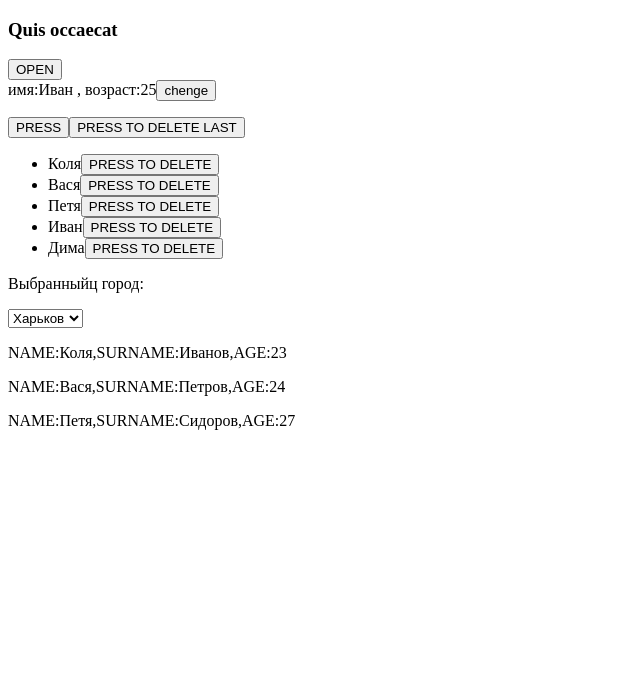
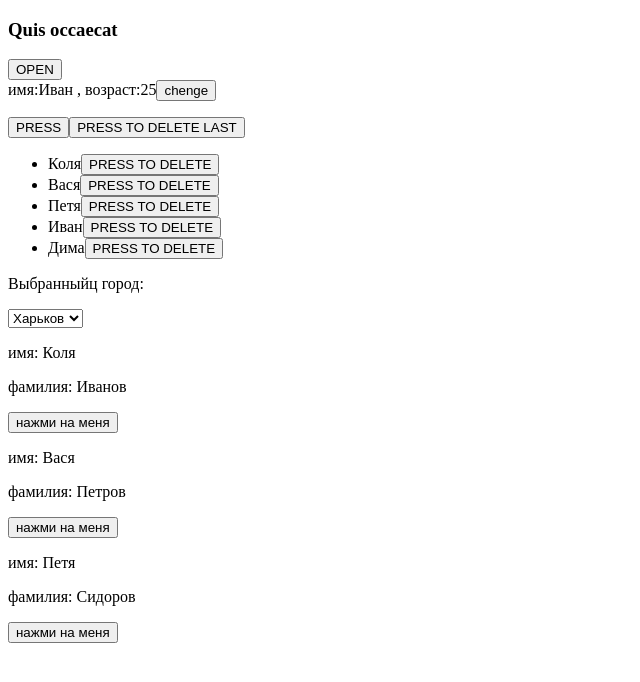
Before and after one commit to lvlashnin/ReactElementary, a React (Create React App) app: page / in a window 1280 px wide. Shown: the top 682 px of the page, without its empty margins (0-640 px from the left). Built offline with nearby package versions, Linux system fonts and the light colour scheme.

Commit message:
bind(null,props)

```diff
--- a/src/App.jsx
+++ b/src/App.jsx
@@ -9,6 +9,18 @@ import ProReactForms from './ProReactForms'
 import ReactComponents from './ReactComponents';
 
 class App extends Component {
+  constructor() {
+		super()
+
+		this.state = {
+      user1: {name: 'Коля', surname: 'Иванов'},
+			user2: {name: 'Вася', surname: 'Петров'},
+			user3: {name: 'Петя', surname: 'Сидоров'},
+		}
+  }
+  showMessage(num) {
+    alert(num);
+  }
   render() {
     return (
       <div>
@@ -18,7 +30,26 @@ class App extends Component {
       <ProCycles/>
       {/* <ReactForms/> */}
       <ProReactForms/>
-      <ReactComponents/>
+      <ReactComponents
+				name={this.state.user1.name}
+				surname={this.state.user1.surname}
+				num="1"
+				showMessage={this.showMessage.bind(this)}
+			/>
+
+			<ReactComponents
+				name={this.state.user2.name}
+				surname={this.state.user2.surname}
+				num="2"
+				showMessage={this.showMessage.bind(this)}
+			/>
+
+			<ReactComponents
+				name={this.state.user3.name}
+				surname={this.state.user3.surname}
+				num="3"
+				showMessage={this.showMessage.bind(this)}
+			/>
       </div>
     );
   }
--- a/src/ReactComponents.jsx
+++ b/src/ReactComponents.jsx
@@ -2,25 +2,17 @@ import React, { Component } from 'react';
 
 class ReactComponents extends Component {
     constructor() {
-		super();
+        super()
+    }
 
-		//Храним данные в стейте:
-    this.state = {
-			users: [
-				{name: 'Коля', surname: 'Иванов', age:'23'},
-				{name: 'Вася', surname: 'Петров', age:'24'},
-				{name: 'Петя', surname: 'Сидоров', age:'27'},
-			]
-		}
-	}
 
     render() {
-        const list = this.state.users.map((user, index)=>{
-            return <p key = {index}>NAME:{user.name},SURNAME:{user.surname},AGE:{user.age}</p>
-        })
-        return (
-            <div>
-            {list}
+        return (<div>
+           	<p>имя: {this.props.name}</p>
+			<p>фамилия: {this.props.surname}</p>
+            <button onClick={this.props.showMessage.bind(null, this.props.num)}>
+				нажми на меня
+			</button>
             </div>
         )
     }
```
